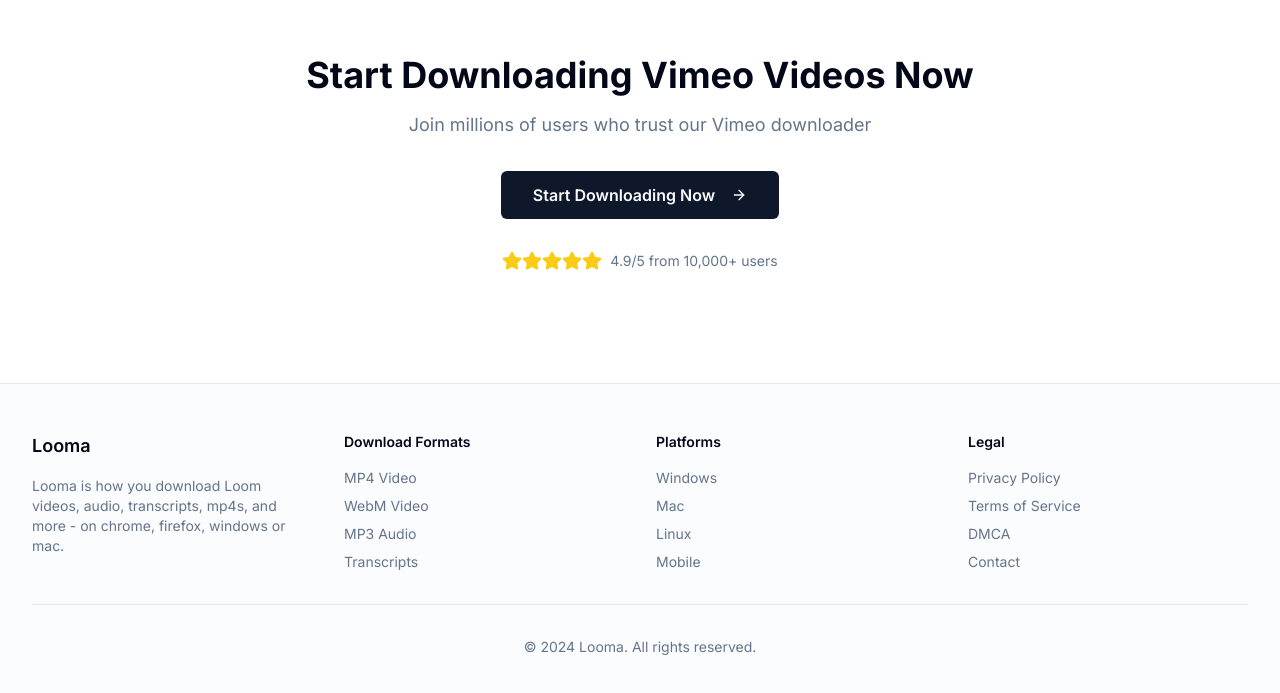
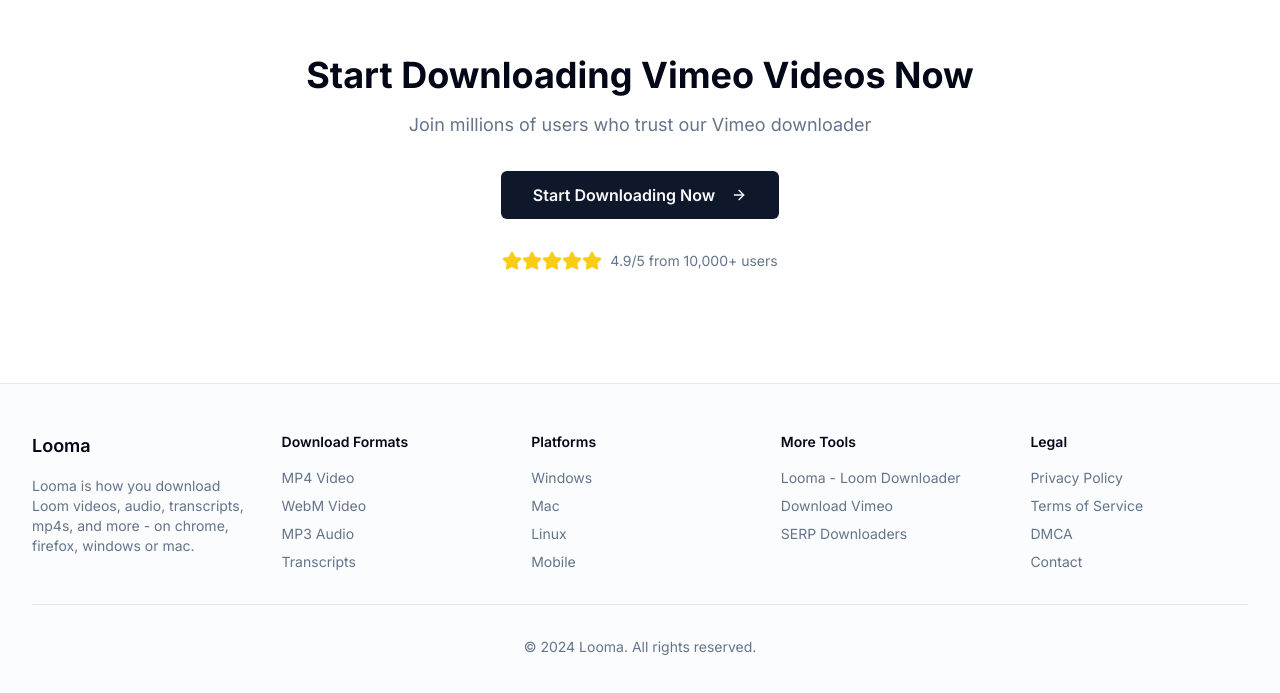
Before and after one commit to serpcompany/getlooma.com, a Next.js app: page / in a window 1280 px wide. Shown: the part 3879-4572 px from the top of the page. Built offline with nearby package versions, Linux system fonts and the light colour scheme.

Commit message:
[hotkey]

```diff
--- a/components/Footer.tsx
+++ b/components/Footer.tsx
@@ -5,7 +5,7 @@
   return (
     <footer className="border-t bg-muted/30">
       <div className="container py-12">
-        <div className="grid gap-8 md:grid-cols-4">
+        <div className="grid gap-8 md:grid-cols-5">
           <div>
             <h3 className="mb-4 text-lg font-semibold">{siteConfig.name}</h3>
             <p className="text-sm text-muted-foreground">
@@ -34,6 +34,42 @@
           </div>
 
           <div>
+            <h4 className="mb-4 text-sm font-semibold">More Tools</h4>
+            <ul className="space-y-2 text-sm text-muted-foreground">
+              <li>
+                <a
+                  href="https://getlooma.com"
+                  target="_blank"
+                  rel="noopener noreferrer"
+                  className="hover:text-primary"
+                >
+                  Looma - Loom Downloader
+                </a>
+              </li>
+              <li>
+                <a
+                  href="https://downloadvimeo.com"
+                  target="_blank"
+                  rel="noopener noreferrer"
+                  className="hover:text-primary"
+                >
+                  Download Vimeo
+                </a>
+              </li>
+              <li>
+                <a
+                  href="https://serpdownloaders.github.io"
+                  target="_blank"
+                  rel="noopener noreferrer"
+                  className="hover:text-primary"
+                >
+                  SERP Downloaders
+                </a>
+              </li>
+            </ul>
+          </div>
+
+          <div>
             <h4 className="mb-4 text-sm font-semibold">Legal</h4>
             <ul className="space-y-2 text-sm text-muted-foreground">
               <li><Link href="/privacy" className="hover:text-primary">Privacy Policy</Link></li>
```
